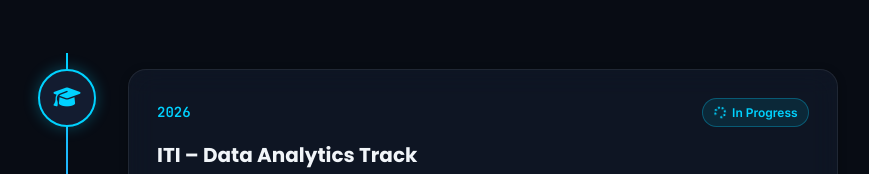
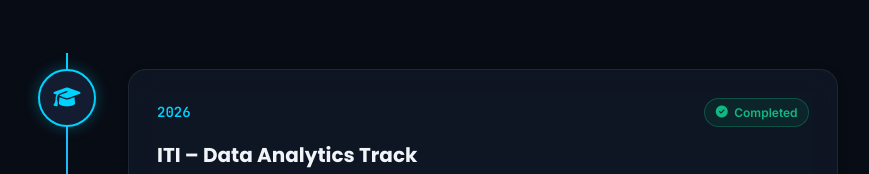
Before and after one commit to youssefmamdouh123456789-hue/portfolio, a plain HTML site: page index.html in a window 1280 px wide. Shown: the part 6906-7080 px from the top of the page, without its empty margins (202-1071 px from the left). Drawn offline with Linux system fonts and the light colour scheme.

Commit message:
Add files via upload

```diff
--- a/index.html
+++ b/index.html
@@ -1045,7 +1045,7 @@
             <div class="timeline-content glass-panel">
               <div class="timeline-badge-row">
                 <span class="timeline-year">2026</span>
-                <span class="badge-status in-progress"><i class="fa-solid fa-spinner fa-spin"></i> In Progress</span>
+                <span class="badge-status completed"><i class="fa-solid fa-circle-check"></i> Completed</span>
               </div>
               <h3 class="timeline-title">ITI – Data Analytics Track</h3>
               <p class="timeline-institution"><i class="fa-solid fa-building-columns"></i> Information Technology
```
